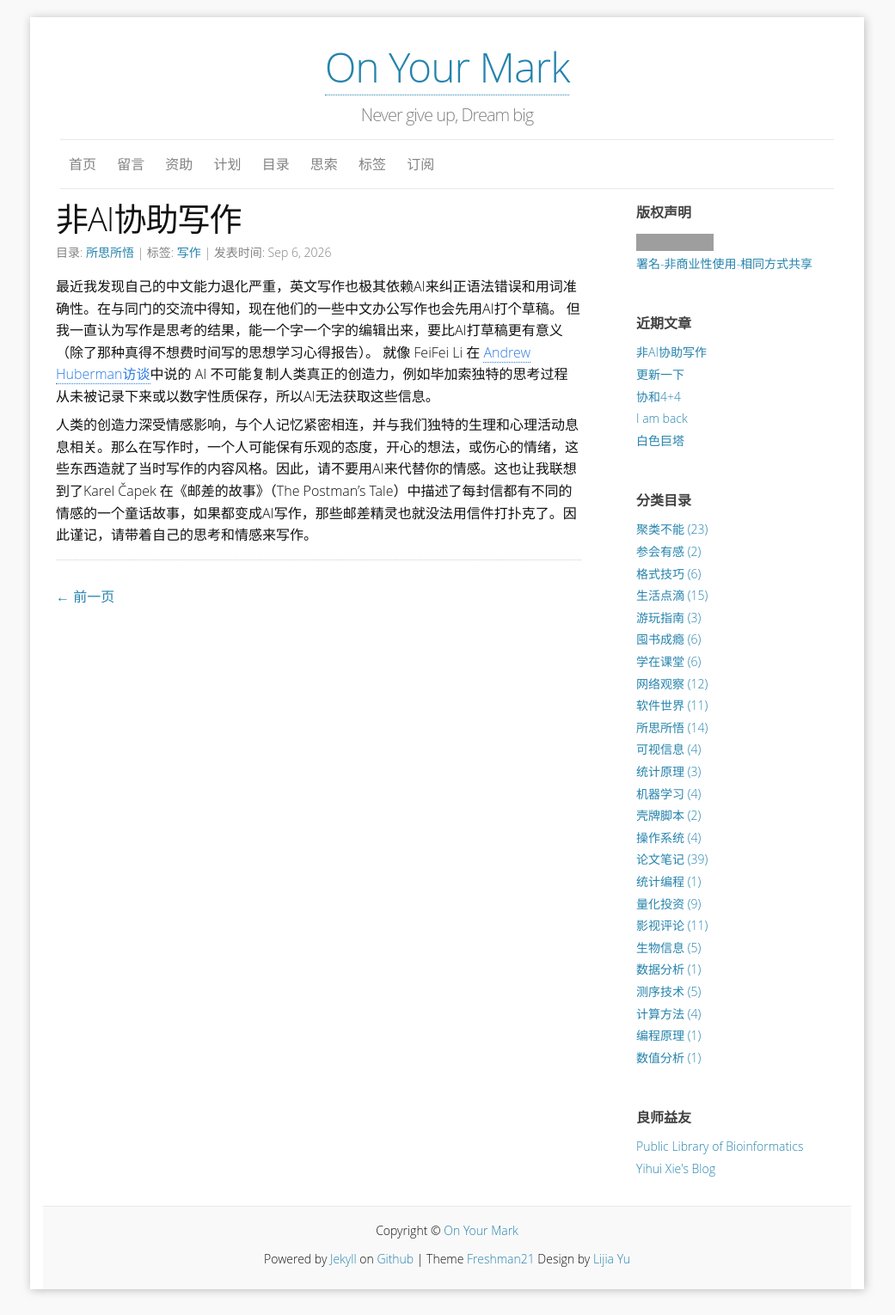
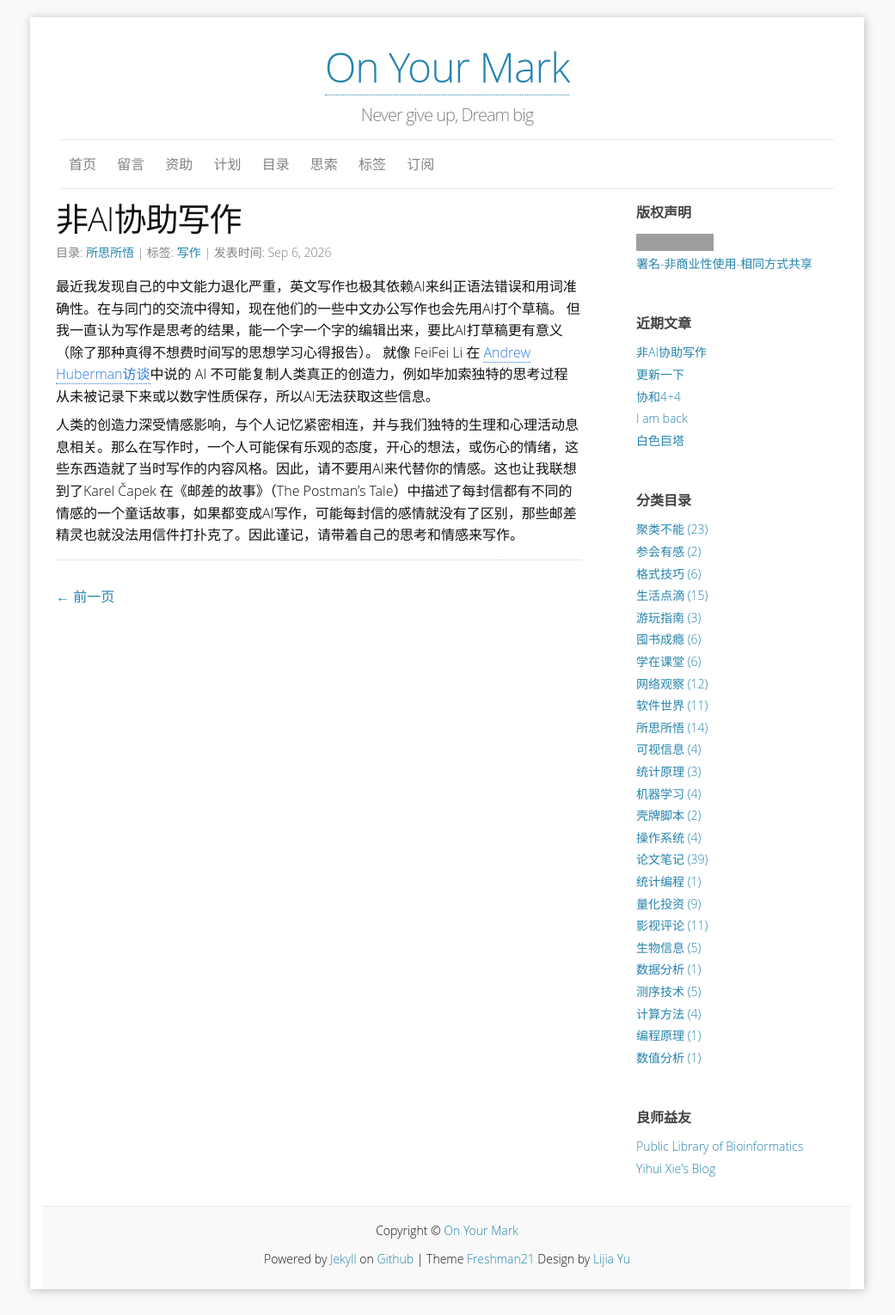
Before and after one commit to yulijia/cn, a Jekyll site: the page built from _posts/2026-09-06-writing-without-chatGPT.md, in a window 1280 px wide. Shown: the whole page at 86% size, without its empty margins (120-1161 px from the left). Built offline with Jekyll 4.4.1, drawn with Linux system fonts in a browser that asks for light colours; comment, search, counter and statistics services are not loaded; grey boxes are pictures that could not be loaded.

Commit message:
add details

```diff
--- a/_posts/2026-09-06-writing-without-chatGPT.md
+++ b/_posts/2026-09-06-writing-without-chatGPT.md
@@ -12,4 +12,4 @@ tags:
 但我一直认为写作是思考的结果，能一个字一个字的编辑出来，要比AI打草稿更有意义（除了那种真得不想费时间写的思想学习心得报告）。
 就像 FeiFei Li 在 [Andrew Huberman访谈](https://www.hubermanlab.com/episode/using-ai-to-increase-your-intelligence-and-enrich-humanity-fei-fei-li)中说的 AI 不可能复制人类真正的创造力，例如毕加索独特的思考过程从未被记录下来或以数字性质保存，所以AI无法获取这些信息。
 
-人类的创造力深受情感影响，与个人记忆紧密相连，并与我们独特的生理和心理活动息息相关。那么在写作时，一个人可能保有乐观的态度，开心的想法，或伤心的情绪，这些东西造就了当时写作的内容风格。因此，请不要用AI来代替你的情感。这也让我联想到了Karel Čapek 在《邮差的故事》（The Postman's Tale）中描述了每封信都有不同的情感的一个童话故事，如果都变成AI写作，那些邮差精灵也就没法用信件打扑克了。因此谨记，请带着自己的思考和情感来写作。
+人类的创造力深受情感影响，与个人记忆紧密相连，并与我们独特的生理和心理活动息息相关。那么在写作时，一个人可能保有乐观的态度，开心的想法，或伤心的情绪，这些东西造就了当时写作的内容风格。因此，请不要用AI来代替你的情感。这也让我联想到了Karel Čapek 在《邮差的故事》（The Postman's Tale）中描述了每封信都有不同的情感的一个童话故事，如果都变成AI写作，可能每封信的感情就没有了区别，那些邮差精灵也就没法用信件打扑克了。因此谨记，请带着自己的思考和情感来写作。
```
